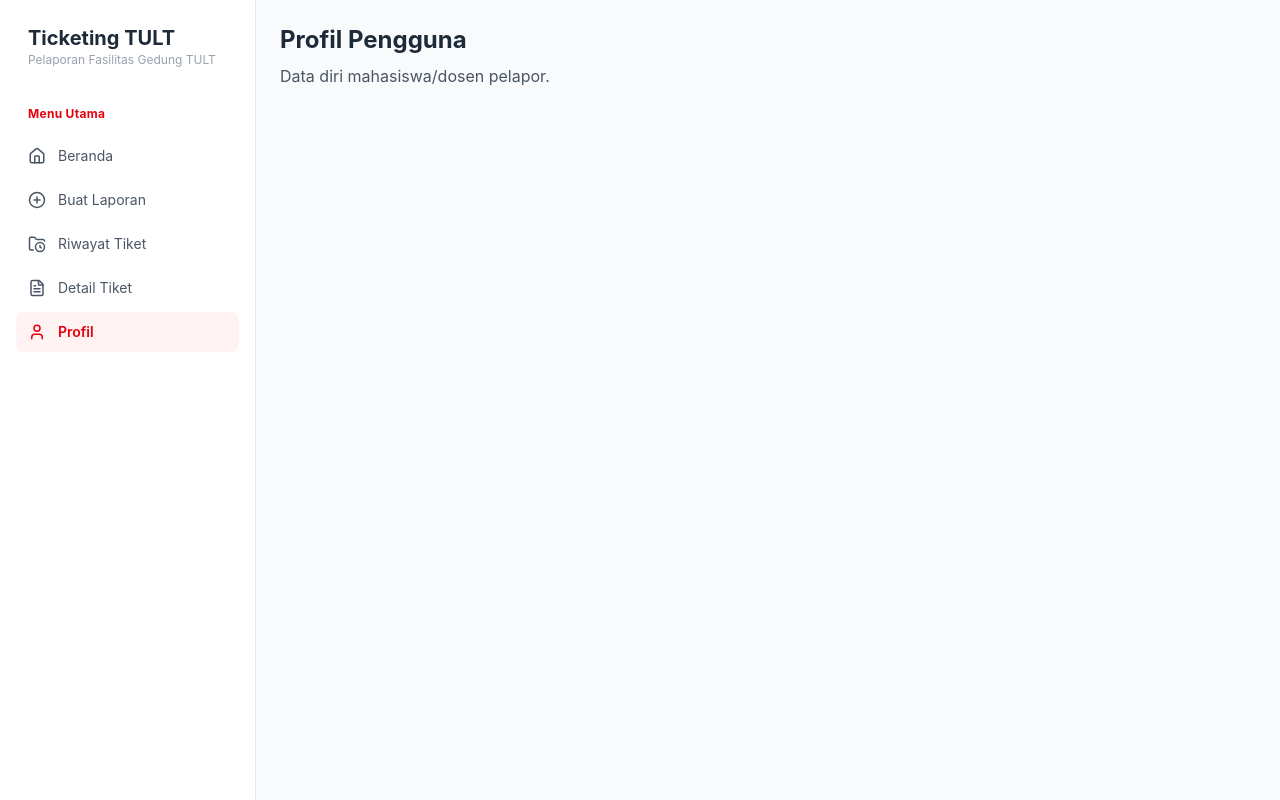
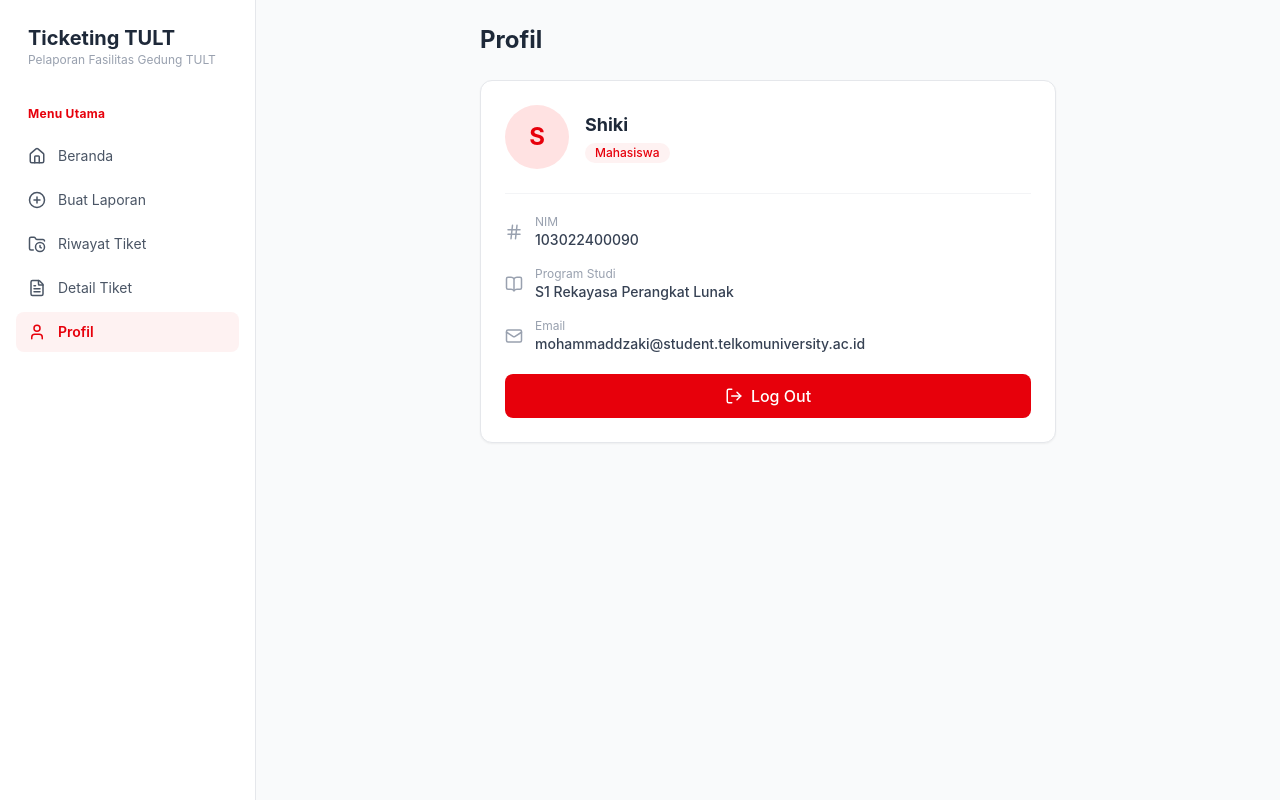
Before and after one commit to Kuzhano/TicketingForTULT, a React (Vite) app: page /profile in a window 1280 px wide. Built offline with nearby package versions, Linux system fonts and the light colour scheme.

Commit message:
menambahkan desain halaman profile

```diff
--- a/src/pages/Profile.jsx
+++ b/src/pages/Profile.jsx
@@ -1,8 +1,99 @@
+import { useNavigate } from 'react-router-dom';
+import { User, Mail, Hash, BookOpen, LogOut } from 'lucide-react';
+
 export default function Profile() {
+  const navigate = useNavigate();
+
+  // Data dummy mahasiswa (bisa diganti sesuai kebutuhan)
+  const user = {
+    name: 'Shiki',
+    nim: '103022400090',
+    prodi: 'S1 Rekayasa Perangkat Lunak',
+    email: 'mohammaddzaki@student.telkomuniversity.ac.id',
+    role: 'Mahasiswa',
+    totalLaporan: 4,
+    laporanSelesai: 3,
+  };
+
+  const handleLogout = () => {
+    const confirmLogout = window.confirm('Apakah kamu yakin ingin keluar dari akun?');
+    if (confirmLogout) {
+      // Jika nanti ada localStorage / state login, bisa dihapus di sini
+      // localStorage.removeItem('user');
+      alert('Berhasil logout!');
+      navigate('/');
+    }
+  };
+
   return (
-    <div>
-      <h2 className="text-2xl font-bold text-gray-800 mb-2">Profil Pengguna</h2>
-      <p className="text-gray-600">Data diri mahasiswa/dosen pelapor.</p>
+    <div className="max-w-xl mx-auto">
+      <h2 className="text-2xl font-bold text-gray-800 mb-6">Profil</h2>
+
+      {/* Kartu Utama Profil */}
+      <div className="bg-white rounded-xl border border-gray-200 shadow-xs p-6 mb-6">
+
+        {/* Header Nama & Inisial */}
+        <div className="flex items-center gap-4 pb-6 border-b border-gray-100">
+          <div className="w-16 h-16 rounded-full bg-red-100 text-red-600 flex items-center justify-center text-2xl font-bold">
+            {user.name.charAt(0)}
+          </div>
+          <div>
+            <h3 className="text-lg font-bold text-gray-800">{user.name}</h3>
+            <span className="inline-block mt-1 px-2.5 py-0.5 text-xs font-medium bg-red-50 text-red-600 rounded-full">
+              {user.role}
+            </span>
+          </div>
+        </div>
+
+        {/* Detail Informasi Akademik */}
+        <div className="py-5 space-y-4">
+          <div className="flex items-center gap-3 text-sm">
+            <Hash size={18} className="text-gray-400" />
+            <div>
+              <p className="text-gray-400 text-xs">NIM</p>
+              <p className="font-medium text-gray-700">{user.nim}</p>
+            </div>
+          </div>
+
+          <div className="flex items-center gap-3 text-sm">
+            <BookOpen size={18} className="text-gray-400" />
+            <div>
+              <p className="text-gray-400 text-xs">Program Studi</p>
+              <p className="font-medium text-gray-700">{user.prodi}</p>
+            </div>
+          </div>
+
+          <div className="flex items-center gap-3 text-sm">
+            <Mail size={18} className="text-gray-400" />
+            <div>
+              <p className="text-gray-400 text-xs">Email</p>
+              <p className="font-medium text-gray-700">{user.email}</p>
+            </div>
+          </div>
+        </div>
+
+        {/* Statistik Singkat Tiket */}
+        {/* <div className="grid grid-cols-2 gap-4 pt-4 border-t border-gray-100 mb-6">
+          <div className="bg-gray-50 p-3 rounded-lg text-center">
+            <p className="text-xl font-bold text-gray-800">{user.totalLaporan}</p>
+            <p className="text-xs text-gray-500">Total Laporan</p>
+          </div>
+          <div className="bg-green-50 p-3 rounded-lg text-center">
+            <p className="text-xl font-bold text-green-600">{user.laporanSelesai}</p>
+            <p className="text-xs text-gray-500">Masalah Selesai</p>
+          </div>
+        </div> */}
+
+        {/* Tombol Logout */}
+        <button
+          onClick={handleLogout}
+          className="w-full flex items-center justify-center gap-2 bg-red-600 hover:bg-red-700 text-white font-medium py-2.5 px-4 rounded-lg transition-colors cursor-pointer"
+        >
+          <LogOut size={18} />
+          <span>Log Out</span>
+        </button>
+
+      </div>
     </div>
   );
 }
```
Also changed, not shown: src/components/Layout.jsx (+0 -7 lines).
